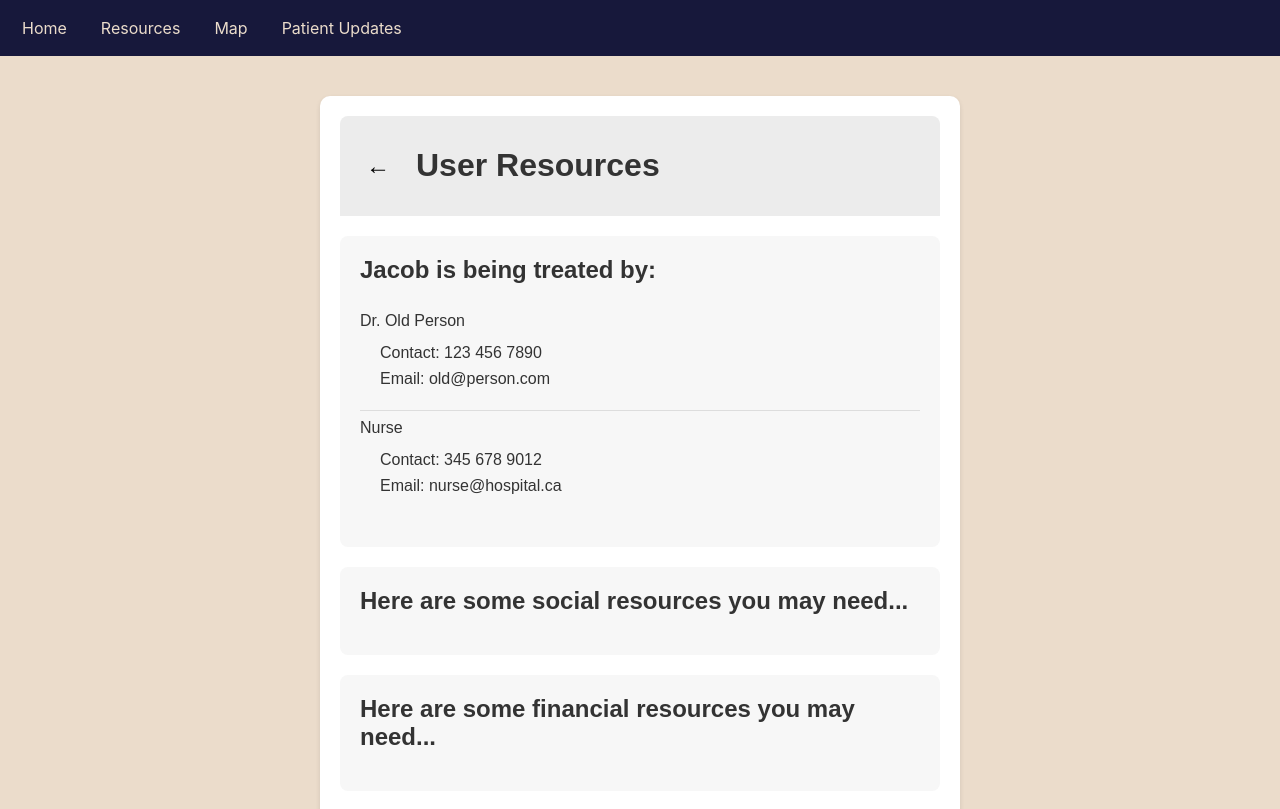
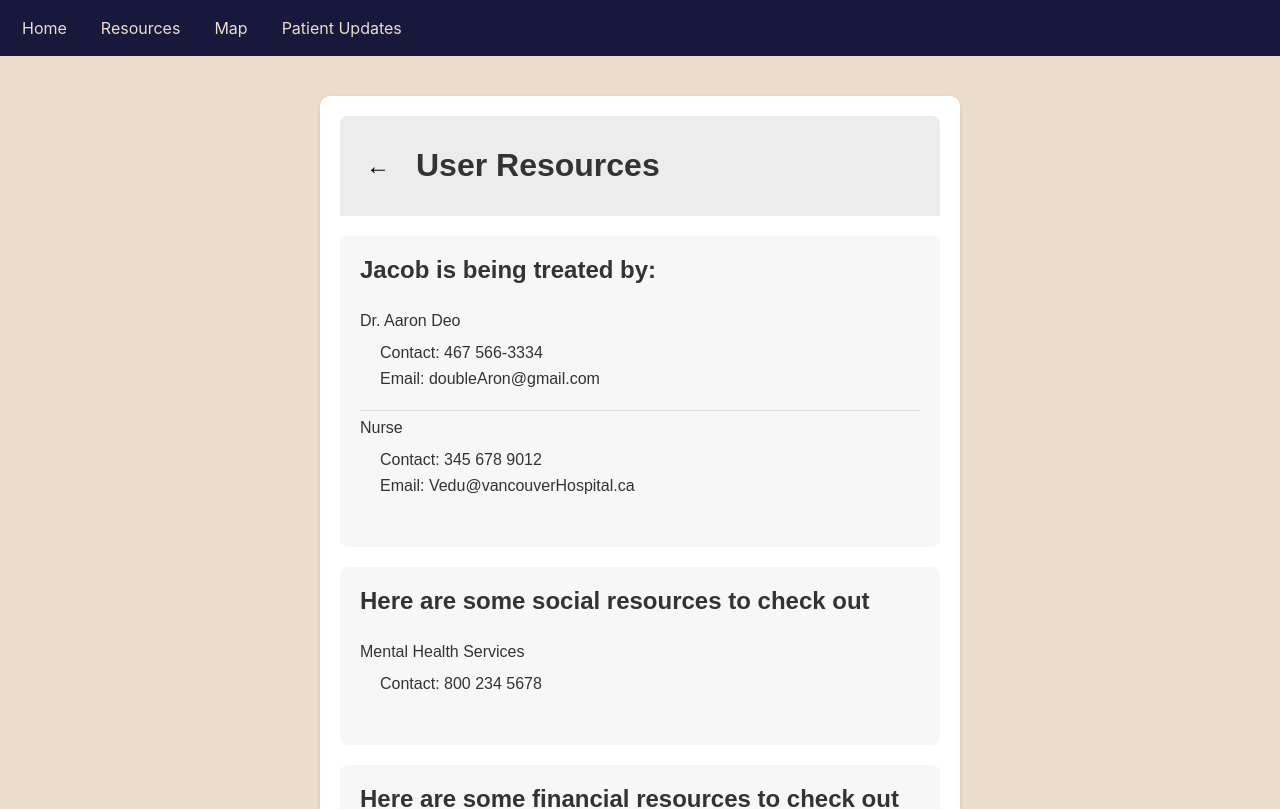
Before and after one commit to noahstaz/EZ-Med, a React (Create React App) app in the folder ez-med/: page /resources in a window 1280 px wide. Shown: the top 809 px of the page. Built offline with nearby package versions, Linux system fonts and the light colour scheme.

Commit message:
Added some mock data to resources, so it should be easy to clean up now

```diff
--- a/ez-med/src/Resources.js
+++ b/ez-med/src/Resources.js
@@ -27,14 +27,14 @@ function Resources() {
         <h1>User Resources</h1>
       </header>
       <ResourceSection heading="Jacob is being treated by:">
-        <ResourceItem title="Dr. Old Person" contact="123 456 7890" email="old@person.com" />
-        <ResourceItem title="Nurse" contact="345 678 9012" email="nurse@hospital.ca" />
+        <ResourceItem title="Dr. Aaron Deo" contact="467 566-3334" email="doubleAron@gmail.com" />
+        <ResourceItem title="Nurse" contact="345 678 9012" email="Vedu@vancouverHospital.ca" />
       </ResourceSection>
-      <ResourceSection heading="Here are some social resources you may need...">
-        {/* Add ResourceItem components here */}
+      <ResourceSection heading="Here are some social resources to check out">
+      <ResourceItem title="Mental Health Services" contact="800 234 5678" link="https://www.mentalhealth.org" />
       </ResourceSection>
-      <ResourceSection heading="Here are some financial resources you may need...">
-        {/* Add ResourceItem components here */}
+      <ResourceSection heading="Here are some financial resources to check out">
+      <ResourceItem title="Emergency Aid" contact="911" link="https://www.emergencyaid.org" />
       </ResourceSection>
     </div>
   );
```
